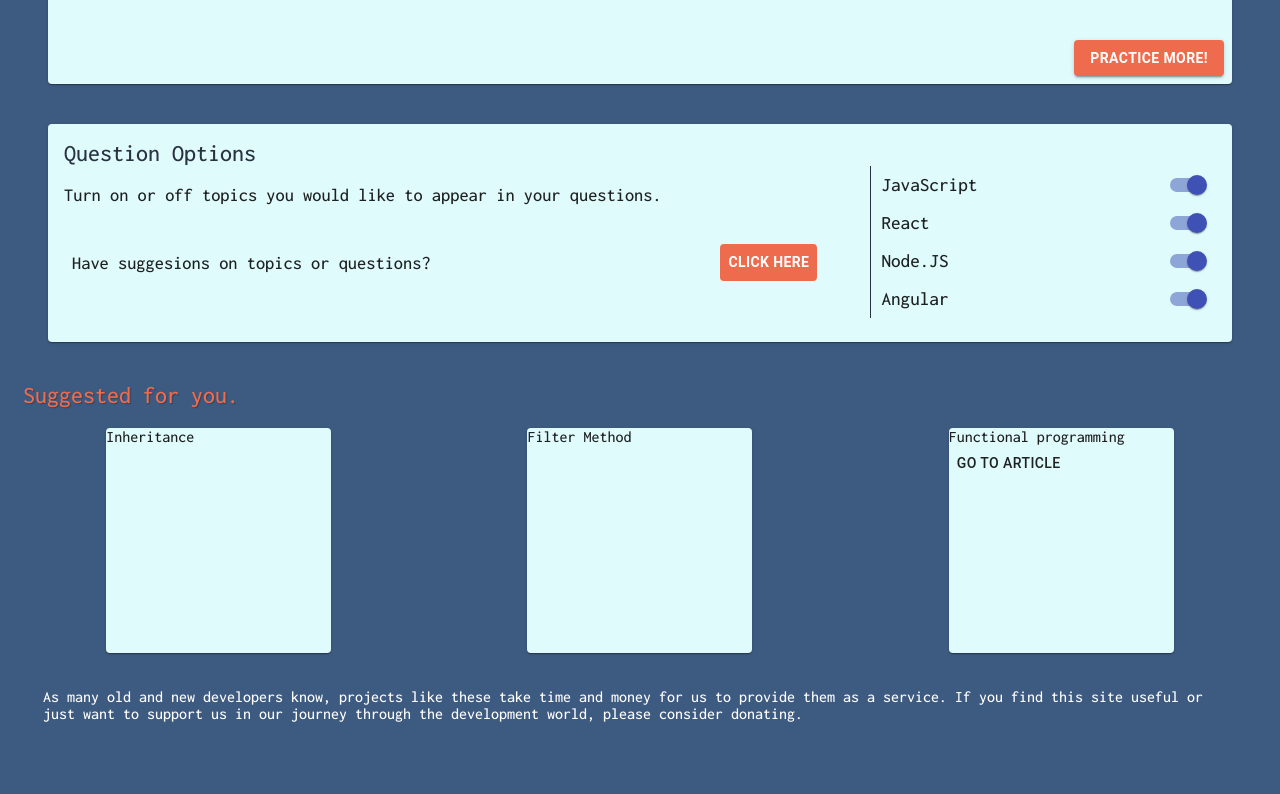
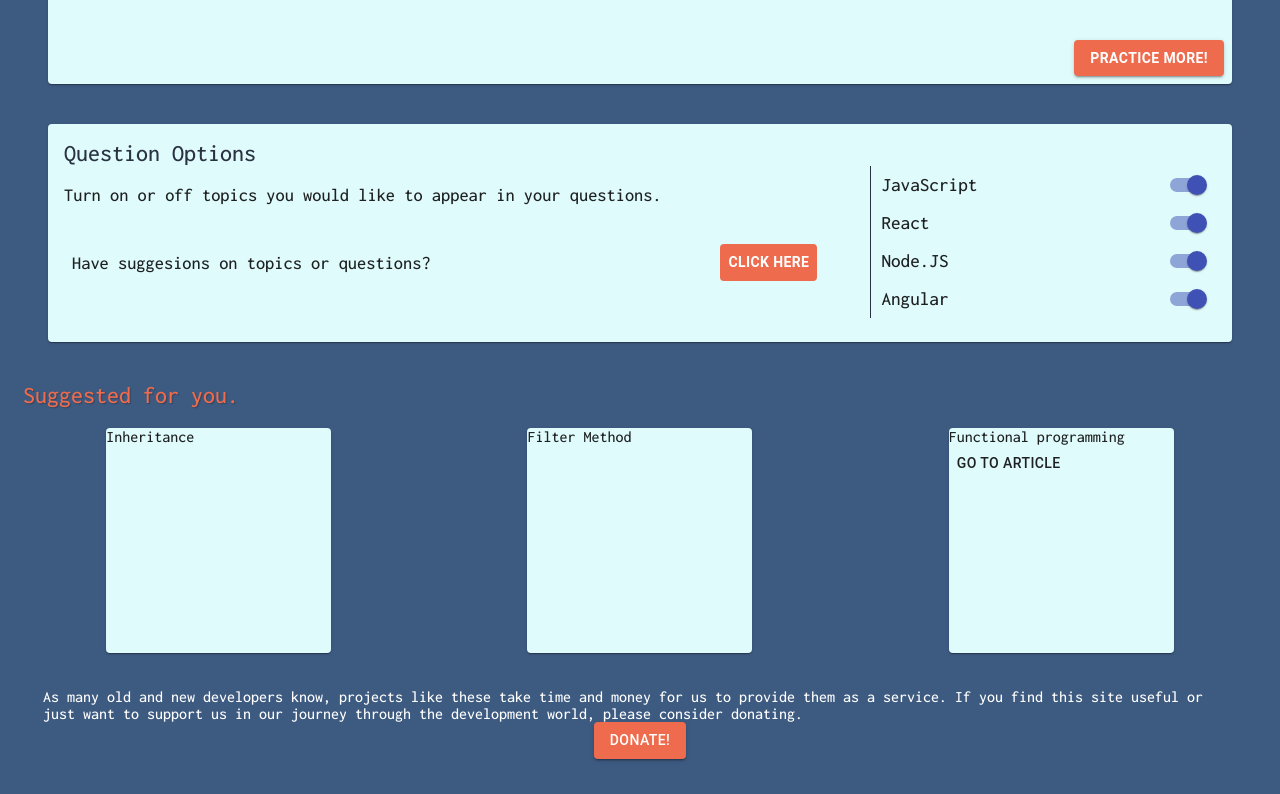
Before and after one commit to DavidAndreww/webDevIQ-frontEnd, a React (Create React App) app: page / in a window 1280 px wide. Shown: the part 304-1098 px from the top of the page. Before the commit the page ends 1061 px from the top, so only its background shows below. Built offline with nearby package versions, Linux system fonts and the light colour scheme.

Commit message:
updated dash

```diff
--- a/src/all.css
+++ b/src/all.css
@@ -151,6 +151,14 @@ color: white;
   justify-content: space-around;
 }
 #weAreDesperate {
+  display: flex;
+  flex-direction: column;
   margin: 35px;
   color: white;
+  align-items: center;
 }
+#donateButton{
+  display: flex;
+  background-color: #ee6c4d;
+  color: white;
+}
--- a/src/components/dashboard.js
+++ b/src/components/dashboard.js
@@ -139,13 +139,16 @@ const Dashboard = () => {
 				<Card className={classes.root2}>
 					<div className='articleCardContainer'>
 										<div className='articleCardTitle'>Functional programming</div>
-				<Button className>Go to article</Button>
+				<Button>Go to article</Button>
 				</div>
 				</Card>
 
 			</div>
 			<div id='weAreDesperate'>
 				As many old and new developers know, projects like these take time and money for us to provide them as a service. If you find this site useful or just want to support us in our journey through the development world, please consider donating.
+				<div>
+					<Button variant='contained' id='donateButton'>Donate!</Button>
+					</div>
 			</div>
 		</div>
 	)
```
